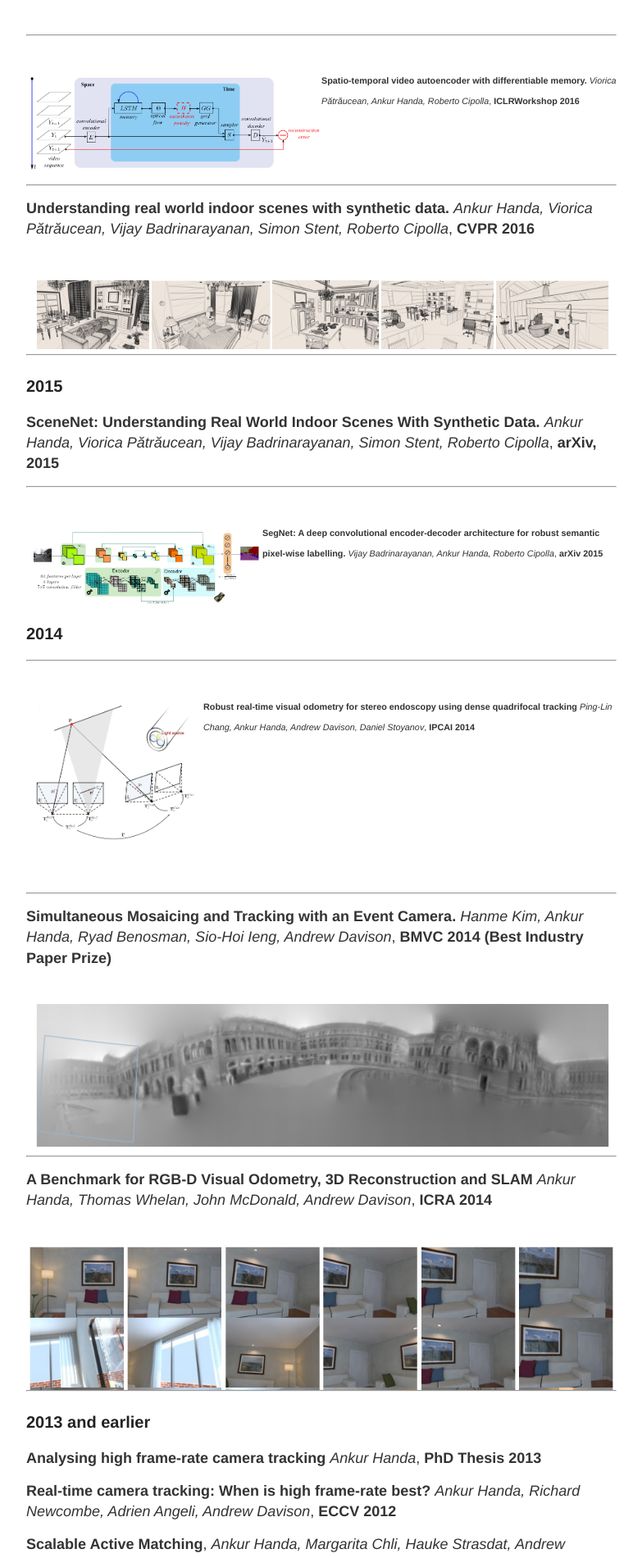
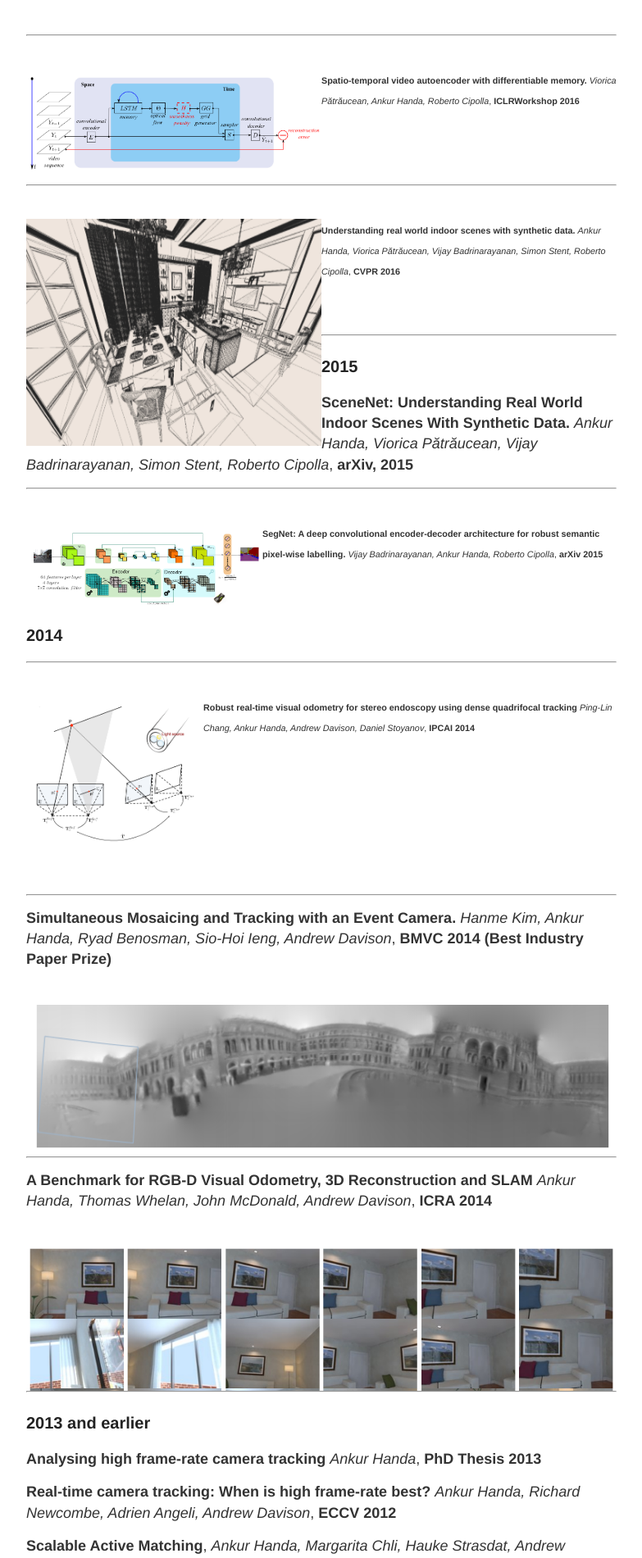
Before and after one commit to ankurhanda/ankurhanda.github.io, a Jekyll site: the page built from publications.md, in a window 1280 px wide. Shown: the part 2039-3940 px from the top of the page at 82% size, without its empty margins (248-1031 px from the left). Built offline with Jekyll 4.4.1, drawn with Linux system fonts in a browser that asks for light colours.

Commit message:
updating pubs and adding images
Signed-off-by: Ankur Handa <ahanda@nvidia.com>

```diff
--- a/publications.md
+++ b/publications.md
@@ -85,10 +85,12 @@
 <br>
 
 <hr>
-**Understanding real world indoor scenes with synthetic data.** _Ankur Handa, Viorica Pătrăucean, Vijay Badrinarayanan, Simon Stent, Roberto Cipolla_, **CVPR 2016**
 
 <br>
-<img align="left" src="/images/pubs/SceneNet_CVPR2016.png" width="100%"> <span style="line-height: 0.5; font-size: 0.8em;">
+<img align="left" src="/images/pubs/SceneNet.png" width="50%"> <span style="line-height: 0.5; font-size: 0.6em;">**Understanding real world indoor scenes with synthetic data.** _Ankur Handa, Viorica Pătrăucean, Vijay Badrinarayanan, Simon Stent, Roberto Cipolla_, **CVPR 2016**
+<br>
+<br>
+<br>
 <hr>
 
 
```
Also changed, not shown: images/pubs/SceneNet.png (added).
